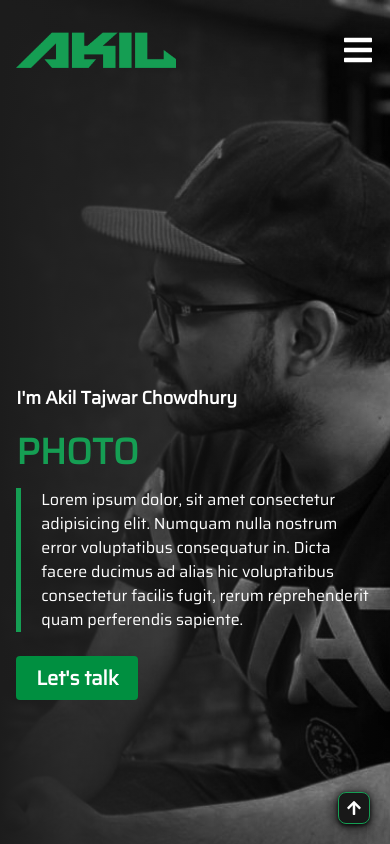
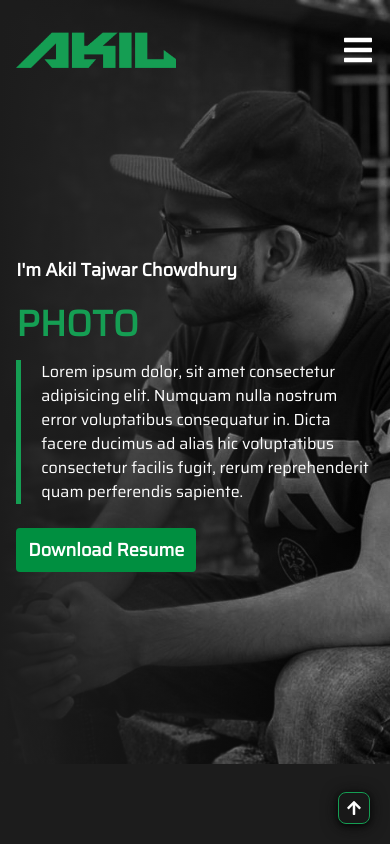
Before and after one commit to akil-tajwar/portfolio-website, a React (Vite) app: page / in a window 390 px wide. Shown: the top 844 px of the page. Built offline with nearby package versions, Linux system fonts and the light colour scheme.

Commit message:
adding download resume button functionality

```diff
--- a/src/Container/Components/Banner.jsx
+++ b/src/Container/Components/Banner.jsx
@@ -2,16 +2,27 @@ import React, { useEffect } from 'react';
 import { TypeAnimation } from 'react-type-animation';
 import Aos from 'aos';
 import 'aos/dist/aos.css';
+const resumeUrl = 'http://localhost:5173/Akil Tajwar Chowdhury - MERN Stack Web Developer (Resume).pdf';
 
 const Banner = () => {
-    useEffect(()=> {
-        Aos.init({duration: 2000});
+    useEffect(() => {
+        Aos.init({ duration: 2000 });
     }, [])
+
+    const downloadResume = (url) => {
+        const filename = url.split('/').pop();
+        const aTag = document.createElement('a');
+        aTag.href = url;
+        aTag.setAttribute('download', filename);
+        document.body.appendChild(aTag);
+        aTag.click();
+        aTag.remove();
+    }
     return (
         <div>
             <div className='lg:bg-[url(/banner2.jpg)] bg-[url(/banner2-phone.jpg)] bg-cover bg-center lg:bg-left-top'>
                 <div className='bg-gradient-to-r from-[#1c1c1c] lg:via-[#1c1c1cd6] justify-center items-center text-white'>
-                <div data-aos="fade-right" className='lg:w-3/4 w-11/12 mx-auto pt-96 pb-80'>
+                    <div data-aos="fade-right" className='lg:w-3/4 w-11/12 mx-auto pt-64 pb-48 lg:pt-96 lg:pb-80'>
                         <h4 className='lg:text-2xl text-lg pb-5 font-bold'>I'm Akil Tajwar Chowdhury</h4>
                         <span className='lg:text-6xl md:text-5xl text-4xl font-bold primary-color'>
                             <TypeAnimation
@@ -32,7 +43,7 @@ const Banner = () => {
                         <div>
                             <p className='lg:w-1/2 md:w-2/3 border-l-4 mb-3 mt-4 pl-5 primary-border-color flex'>Lorem ipsum dolor, sit amet consectetur adipisicing elit. Numquam nulla nostrum error voluptatibus consequatur in. Dicta facere ducimus ad alias hic voluptatibus consectetur facilis fugit, rerum reprehenderit quam perferendis sapiente.</p>
                         </div>
-                            <button className='mt-3 bg-[#008f40] rounded font-semibold text-xl px-5 py-2'>Let's talk</button>
+                        <button onClick={() => downloadResume(resumeUrl)} className='mt-3 bg-[#008f40] rounded font-semibold text-lg px-3 py-2'>Download Resume</button>
                     </div>
                 </div>
             </div>
--- a/src/Container/Components/MyServices.jsx
+++ b/src/Container/Components/MyServices.jsx
@@ -13,7 +13,7 @@ const MyServices = () => {
             <h1 data-aos="fade-down" className='text-center text-4xl mb-10 font-semibold primary-color'>My Services</h1>
             <div className='grid grid-cols-1 md:grid-cols-2 lg:grid-cols-3 gap-8'>
                 <div data-aos="fade-right" className='border cursor-default rounded-lg p-4 shadow2 duration-200 bg-[#181818] border-whtie'>
-                    <h4 className='rounded-lg px-3 py-2 font-semibold mb-5 bg-[#008f40] text-white text-2xl'>Fontend Development</h4>
+                    <h4 className='rounded-lg px-3 py-2 font-semibold mb-5 bg-[#008f40] text-white text-2xl'>Frontend Development</h4>
                     <div className='flex gap-2 pb-3 text-white'><TiTick className='text-2xl absolute primary-color' /><span className='pl-8'>Responsive design for optimal user experiences across devices and screen sizes</span></div>
                     <div className='flex gap-2 pb-3 text-white'><TiTick className='text-2xl absolute primary-color' /><span className='pl-8'>Deep understanding of core concepts like HTML, CSS and Javascript</span></div>
                     <div className='flex gap-2 pb-3 text-white'><TiTick className='text-2xl absolute primary-color' /><span className='pl-8'>Develope user interfaces by using popular framework ReactJS</span></div>
--- a/src/Container/Components/ScrollTop.jsx
+++ b/src/Container/Components/ScrollTop.jsx
@@ -3,7 +3,7 @@ import { FaArrowUp } from "react-icons/fa";
 
 const ScrollTop = () => {
     return (
-        <div className='fixed right-5 bottom-5 cursor-pointer'>
+        <div className='fixed right-5 bottom-5 cursor-pointer z-10'>
             <div className='border border-[#159e53] text-white flex shadow justify-center items-center bg-[#181818] rounded-lg w-8 h-8'>
                 <FaArrowUp/>
             </div>
```
Also changed, not shown: public/logo.png (deleted), 1 other file (tests, documents, lock files or other folders). Lines whose indentation alone changed are shown as unchanged.
